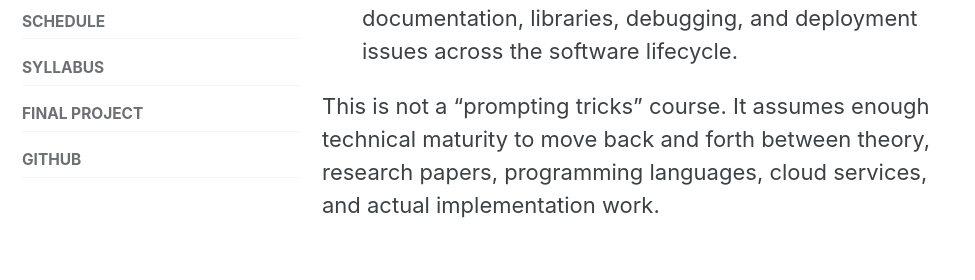
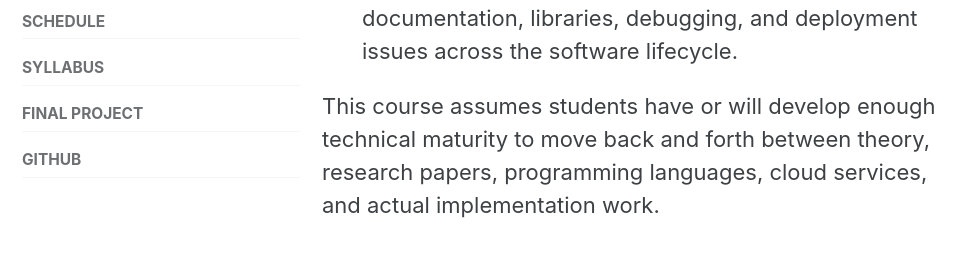
Before and after one commit to jasonhemann/25SP-CS4111, a Jekyll site: the page built from syllabus.md, in a window 1280 px wide and 900 px high, scrolled down 2725 px. Shown: the part 167-447 px from the top of the window, without its empty margins (0-975 px from the left). Built offline with Jekyll 4.4.1, drawn with Linux system fonts in a browser that asks for light colours; cached includes are drawn as plain includes; some of the changed text lies outside the part shown.

Commit message:
Remove some AIiness from the course, add the cloning assignment

```diff
--- a/syllabus.md
+++ b/syllabus.md
@@ -77,7 +77,7 @@ This course assumes the following background:
   language to work through documentation, libraries, debugging, and deployment
   issues across the software lifecycle.
 
-This is not a "prompting tricks" course. It assumes enough technical maturity
+This course assumes students have or will develop enough technical maturity
 to move back and forth between theory, research papers, programming
 languages, cloud services, and actual implementation work.
 
```
Also changed, not shown: other parts of syllabus.md (+1 -0 lines).
